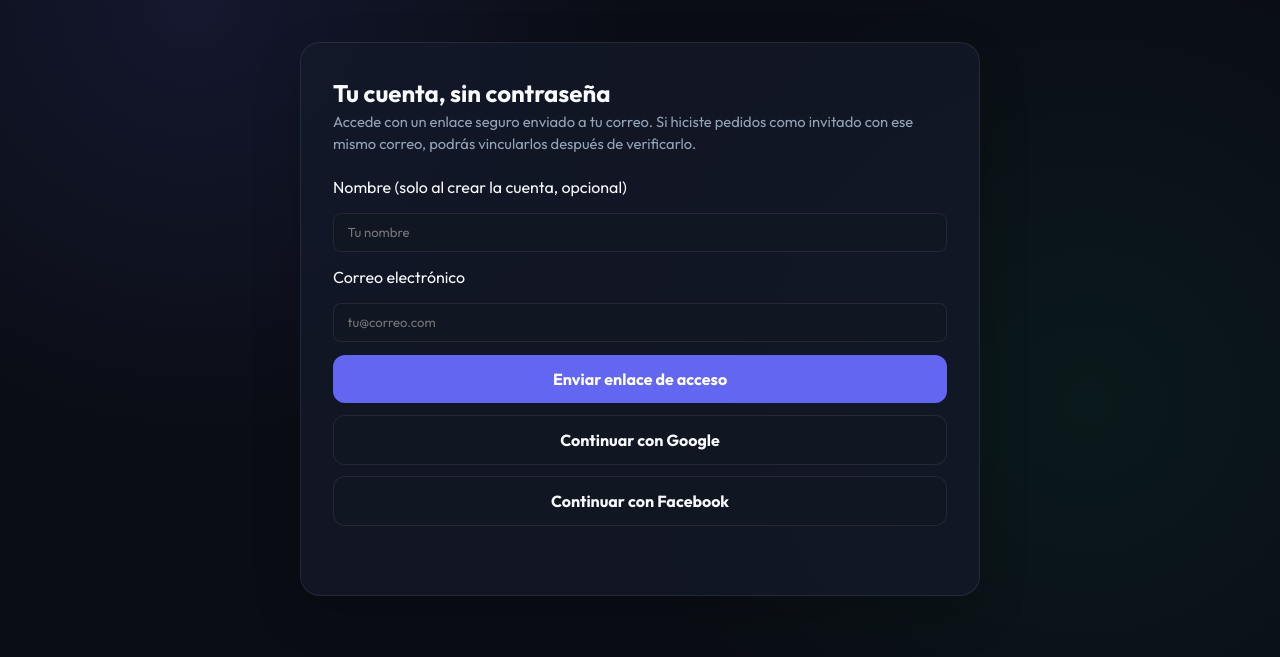
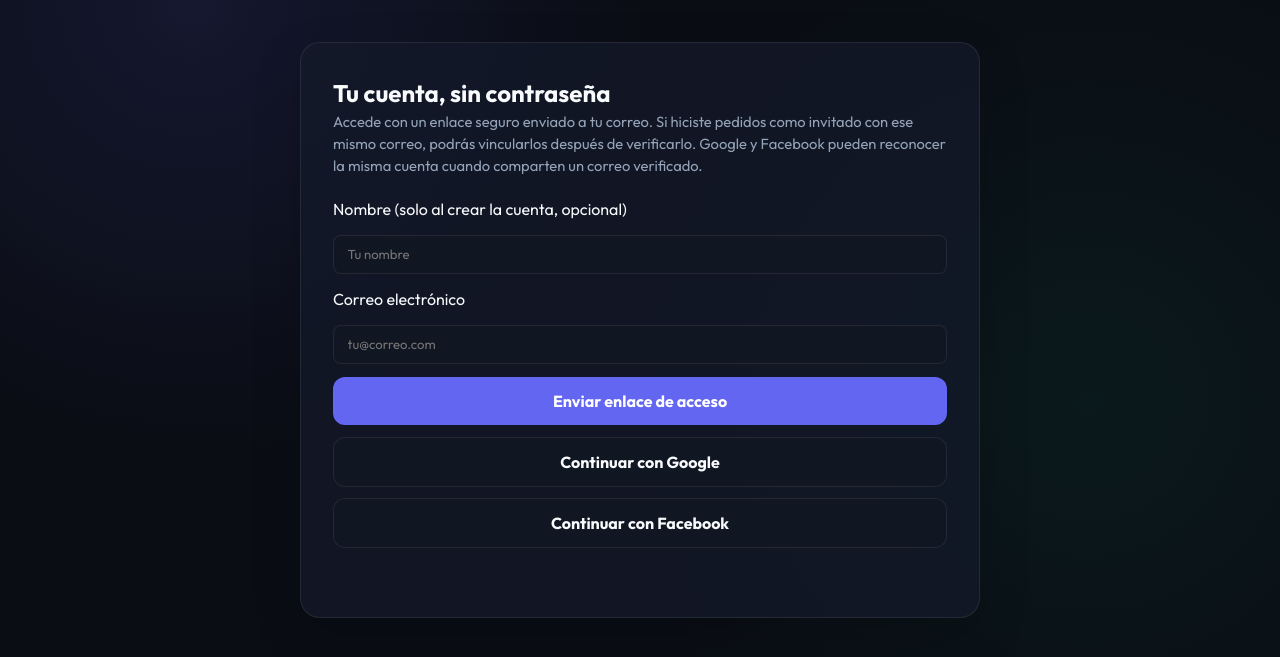
Before and after one commit to RAMIR007/TiendaRamiro, a website: page public/account.html in a window 1280 px wide. Shown: the part 79-736 px from the top of the page. Drawn offline with Linux system fonts and the light colour scheme.

Commit message:
copy(auth): explain verified email identity matching

```diff
--- a/public/account.html
+++ b/public/account.html
@@ -44,7 +44,7 @@
   <main class="account-shell">
     <section class="account-card" id="accountAuthPanel">
       <h2>Tu cuenta, sin contraseña</h2>
-      <p class="account-muted">Accede con un enlace seguro enviado a tu correo. Si hiciste pedidos como invitado con ese mismo correo, podrás vincularlos después de verificarlo.</p>
+      <p class="account-muted">Accede con un enlace seguro enviado a tu correo. Si hiciste pedidos como invitado con ese mismo correo, podrás vincularlos después de verificarlo. Google y Facebook pueden reconocer la misma cuenta cuando comparten un correo verificado.</p>
       <form class="account-form" id="customerLoginForm">
         <label for="customerName">Nombre (solo al crear la cuenta, opcional)</label>
         <input class="checkout-input" id="customerName" type="text" maxlength="80" autocomplete="name" placeholder="Tu nombre">
```
